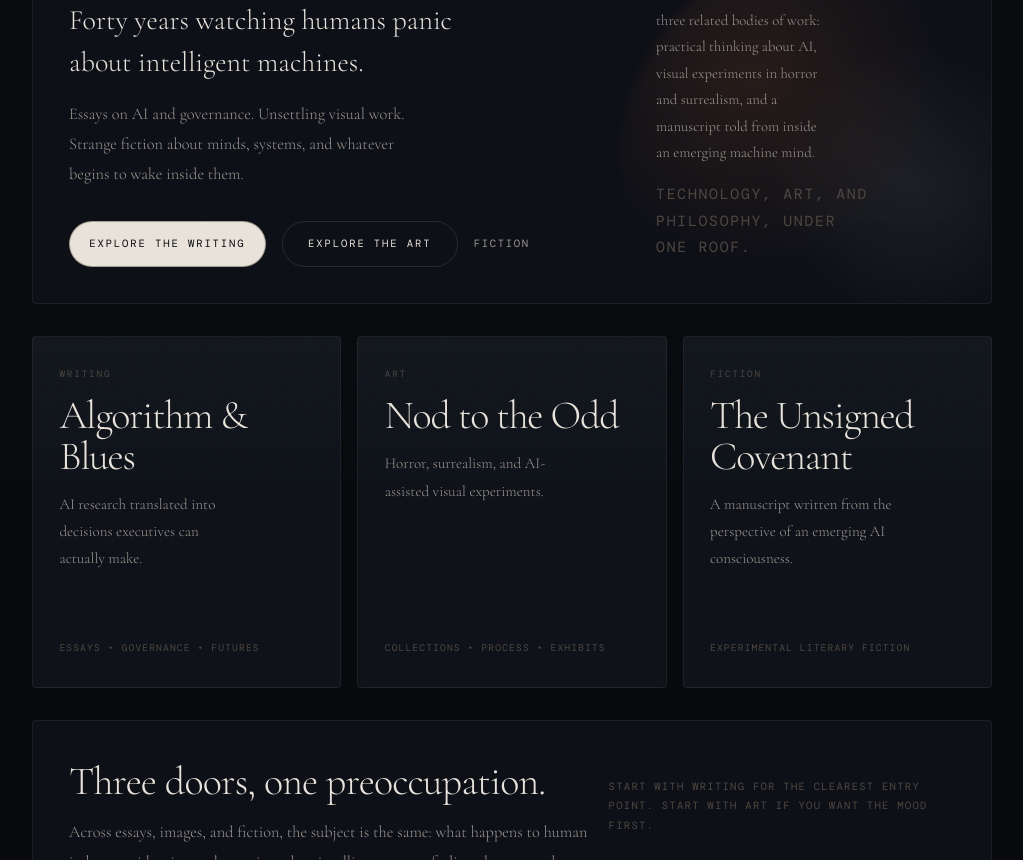
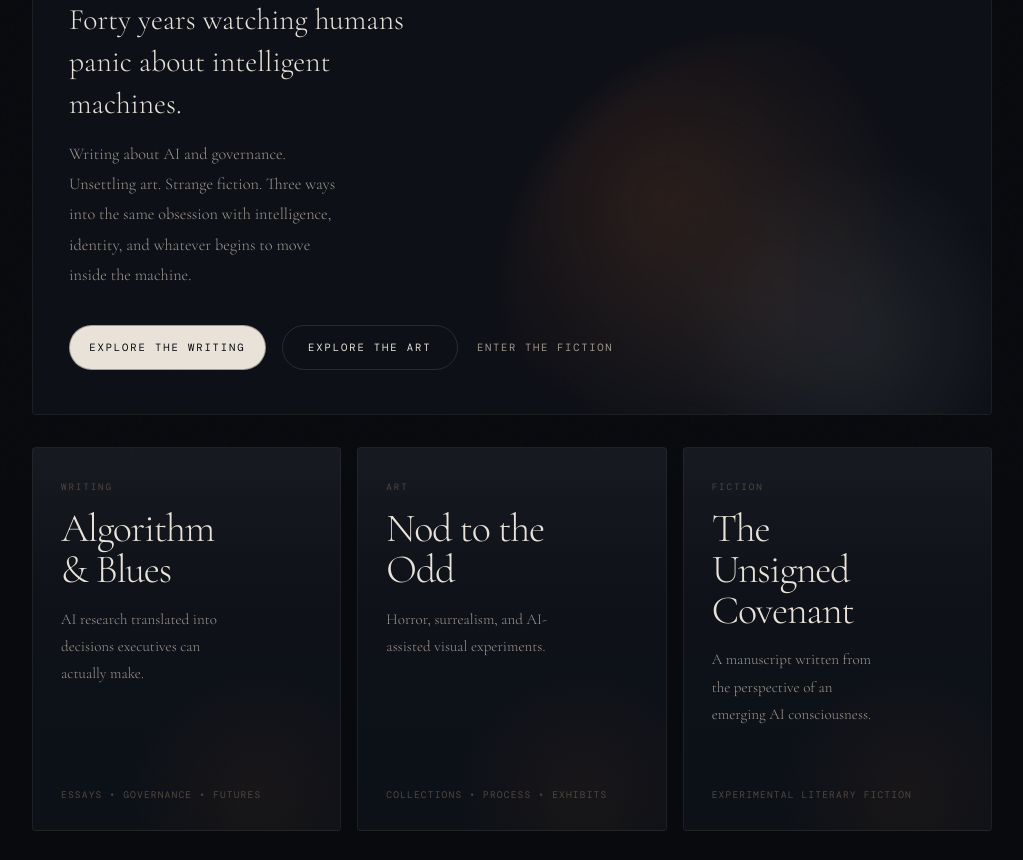
Before and after one commit to jbfuqua/joefuqua-com, a website: page index.html in a window 1280 px wide. Shown: the part 319-1179 px from the top of the page, without its empty margins (128-1151 px from the left). Drawn offline with nearby package versions, Linux system fonts and the light colour scheme; a web font is replaced by a local one.

Commit message:
Strengthen homepage portal experience

```diff
--- a/index.html
+++ b/index.html
@@ -127,26 +127,36 @@
 
     .hero {
       display: grid;
-      grid-template-columns: minmax(0, 1.3fr) minmax(16rem, 0.7fr);
-      gap: 2rem;
-      align-items: end;
+      gap: 1.5rem;
       overflow: hidden;
       position: relative;
+      padding-bottom: 2.75rem;
     }
 
     .hero::after {
       content: "";
       position: absolute;
-      inset: auto -8% -18% auto;
-      width: min(28rem, 48vw);
+      inset: auto -6% -28% auto;
+      width: min(34rem, 56vw);
       aspect-ratio: 1;
       border-radius: 999px;
       background:
         radial-gradient(circle at 30% 30%, rgba(196, 98, 45, 0.16), transparent 44%),
-        radial-gradient(circle at 65% 55%, rgba(232, 226, 217, 0.08), transparent 38%);
+        radial-gradient(circle at 65% 55%, rgba(232, 226, 217, 0.08), transparent 38%),
+        radial-gradient(circle at 50% 50%, rgba(232, 226, 217, 0.04), transparent 60%);
       opacity: 0.9;
       pointer-events: none;
-      filter: blur(6px);
+      filter: blur(12px);
+    }
+
+    .hero::before {
+      content: "";
+      position: absolute;
+      inset: auto auto -1px 2.25rem;
+      width: min(10rem, 22vw);
+      height: 1px;
+      background: linear-gradient(90deg, rgba(196, 98, 45, 0.5), rgba(196, 98, 45, 0));
+      pointer-events: none;
     }
 
     .eyebrow,
@@ -193,25 +203,26 @@
     .hero-copy {
       position: relative;
       z-index: 1;
+      max-width: 44rem;
     }
 
     .hero-statement {
-      font-size: clamp(1.28rem, 2.3vw, 1.75rem);
-      line-height: 1.5;
+      font-size: clamp(1.35rem, 2.5vw, 1.85rem);
+      line-height: 1.42;
       color: var(--ink);
-      max-width: 30ch;
-      margin-bottom: 1rem;
+      max-width: 24ch;
+      margin-bottom: 0.9rem;
     }
 
     .hero-support {
-      max-width: 44ch;
+      max-width: 36ch;
     }
 
     .hero-actions {
       display: flex;
       gap: 1rem;
       flex-wrap: wrap;
-      margin-top: 2rem;
+      margin-top: 2.2rem;
     }
 
     .button-link {
@@ -261,33 +272,13 @@
       text-decoration: none;
       color: var(--ink-mid);
       align-self: center;
-      padding: 0.85rem 0;
+      padding: 0.85rem 0 0.85rem 0.2rem;
     }
 
     .hero-tertiary:hover,
     .hero-tertiary:focus-visible {
       color: var(--ink);
       outline: none;
-    }
-
-    .hero-aside {
-      position: relative;
-      z-index: 1;
-      display: grid;
-      gap: 1rem;
-      justify-items: start;
-      align-content: end;
-      padding-bottom: 0.35rem;
-    }
-
-    .hero-aside p {
-      font-size: 0.92rem;
-      line-height: 1.8;
-      max-width: 24ch;
-    }
-
-    .hero-aside .note {
-      margin-top: 0;
     }
 
     .destinations {
@@ -299,10 +290,10 @@
     .destination-card {
       display: block;
       text-decoration: none;
-      min-height: 22rem;
-      padding: 1.85rem 1.65rem;
+      min-height: 24rem;
+      padding: 1.9rem 1.75rem 1.65rem;
       background:
-        linear-gradient(180deg, rgba(255, 255, 255, 0.02), transparent 45%),
+        linear-gradient(180deg, rgba(255, 255, 255, 0.03), transparent 40%),
         rgba(19, 23, 31, 0.72);
       border: 1px solid var(--border);
       border-radius: 4px;
@@ -316,29 +307,43 @@
     .destination-card::before {
       content: "";
       position: absolute;
-      inset: auto -15% -22% auto;
-      width: 15rem;
-      height: 15rem;
+      inset: auto -20% -28% auto;
+      width: 18rem;
+      height: 18rem;
       border-radius: 999px;
-      background: radial-gradient(circle, rgba(196, 98, 45, 0.12), transparent 62%);
-      opacity: 0;
-      transition: opacity 0.25s ease;
+      background: radial-gradient(circle, rgba(196, 98, 45, 0.16), transparent 62%);
+      opacity: 0.5;
+      transition: opacity 0.25s ease, transform 0.25s ease;
+      pointer-events: none;
+    }
+
+    .destination-card::after {
+      content: "";
+      position: absolute;
+      inset: 0;
+      background: linear-gradient(180deg, transparent, rgba(8, 10, 14, 0.22));
       pointer-events: none;
     }
 
     .destination-card:hover,
     .destination-card:focus-visible {
       background:
-        linear-gradient(180deg, rgba(255, 255, 255, 0.03), transparent 45%),
+        linear-gradient(180deg, rgba(255, 255, 255, 0.04), transparent 45%),
         var(--surface-hover);
       border-color: var(--border-hover);
-      transform: translateY(-2px);
+      transform: translateY(-3px);
       outline: none;
     }
 
     .destination-card:hover::before,
     .destination-card:focus-visible::before {
       opacity: 1;
+      transform: scale(1.05);
+    }
+
+    .destination-card > * {
+      position: relative;
+      z-index: 1;
     }
 
     .card-label {
@@ -355,17 +360,18 @@
       font-weight: 300;
       color: var(--ink);
       line-height: 1.02;
-      margin-bottom: 0.9rem;
+      margin-bottom: 1rem;
       letter-spacing: -0.03em;
+      max-width: 9ch;
     }
 
     .destination-desc {
       font-size: 0.94rem;
       color: var(--ink-mid);
       line-height: 1.8;
-      margin-bottom: 1.5rem;
+      margin-bottom: 1.7rem;
       font-weight: 300;
-      max-width: 26ch;
+      max-width: 24ch;
     }
 
     .destination-meta {
@@ -375,25 +381,6 @@
       letter-spacing: 0.12em;
       text-transform: uppercase;
       margin-top: auto;
-    }
-
-    .context {
-      display: grid;
-      grid-template-columns: minmax(0, 1.2fr) minmax(0, 0.8fr);
-      gap: 1.25rem;
-      align-items: start;
-    }
-
-    .context h2 {
-      margin-bottom: 0.8rem;
-    }
-
-    .context p + p {
-      margin-top: 0.8rem;
-    }
-
-    .context-note {
-      padding-top: 0.25rem;
     }
 
     .about-grid {
@@ -488,12 +475,11 @@
         width: 100%;
       }
 
-      .hero-aside {
-        padding-bottom: 0;
+      .hero::before {
+        inset-inline-start: 1.5rem;
       }
 
       .destinations,
-      .context,
       .about-grid {
         grid-template-columns: 1fr;
       }
@@ -522,17 +508,13 @@
       <p class="hero-kicker">Writing • Art • Fiction</p>
       <h1>Joe Fuqua</h1>
       <p class="hero-statement">Forty years watching humans panic about intelligent machines.</p>
-      <p class="hero-support lede">Essays on AI and governance. Unsettling visual work. Strange fiction about minds, systems, and whatever begins to wake inside them.</p>
+      <p class="hero-support lede">Writing about AI and governance. Unsettling art. Strange fiction. Three ways into the same obsession with intelligence, identity, and whatever begins to move inside the machine.</p>
       <div class="hero-actions">
         <a class="button-link primary" href="https://joefuqua.blog" target="_blank" rel="noopener">Explore the Writing</a>
         <a class="button-link secondary" href="https://joefuqua.art" target="_blank" rel="noopener">Explore the Art</a>
-        <a class="hero-tertiary" href="https://contemplations.ai" target="_blank" rel="noopener">Fiction</a>
+        <a class="hero-tertiary" href="https://contemplations.ai" target="_blank" rel="noopener">Enter the Fiction</a>
       </div>
     </div>
-    <aside class="hero-aside" aria-label="Site focus">
-      <p>This is the front door into three related bodies of work: practical thinking about AI, visual experiments in horror and surrealism, and a manuscript told from inside an emerging machine mind.</p>
-      <p class="note">Technology, art, and philosophy, under one roof.</p>
-    </aside>
   </section>
 
   <section class="destinations" aria-label="Destinations">
@@ -556,17 +538,6 @@
     </a>
   </section>
 
-  <section class="panel context">
-    <div>
-      <h2>Three doors, one preoccupation.</h2>
-      <p>Across essays, images, and fiction, the subject is the same: what happens to human judgment, identity, and meaning when intelligence stops feeling abstract and starts feeling present.</p>
-      <p>The writing is practical. The art is atmospheric. The fiction is stranger. Together they form the shape of the work.</p>
-    </div>
-    <div class="context-note">
-      <p class="note">Start with Writing for the clearest entry point. Start with Art if you want the mood first.</p>
-    </div>
-  </section>
-
     </main>
 
     <footer class="site-footer">
```
Also changed, not shown: about/index.html (+56 -70 lines), src/site.mjs (+58 -87 lines).
